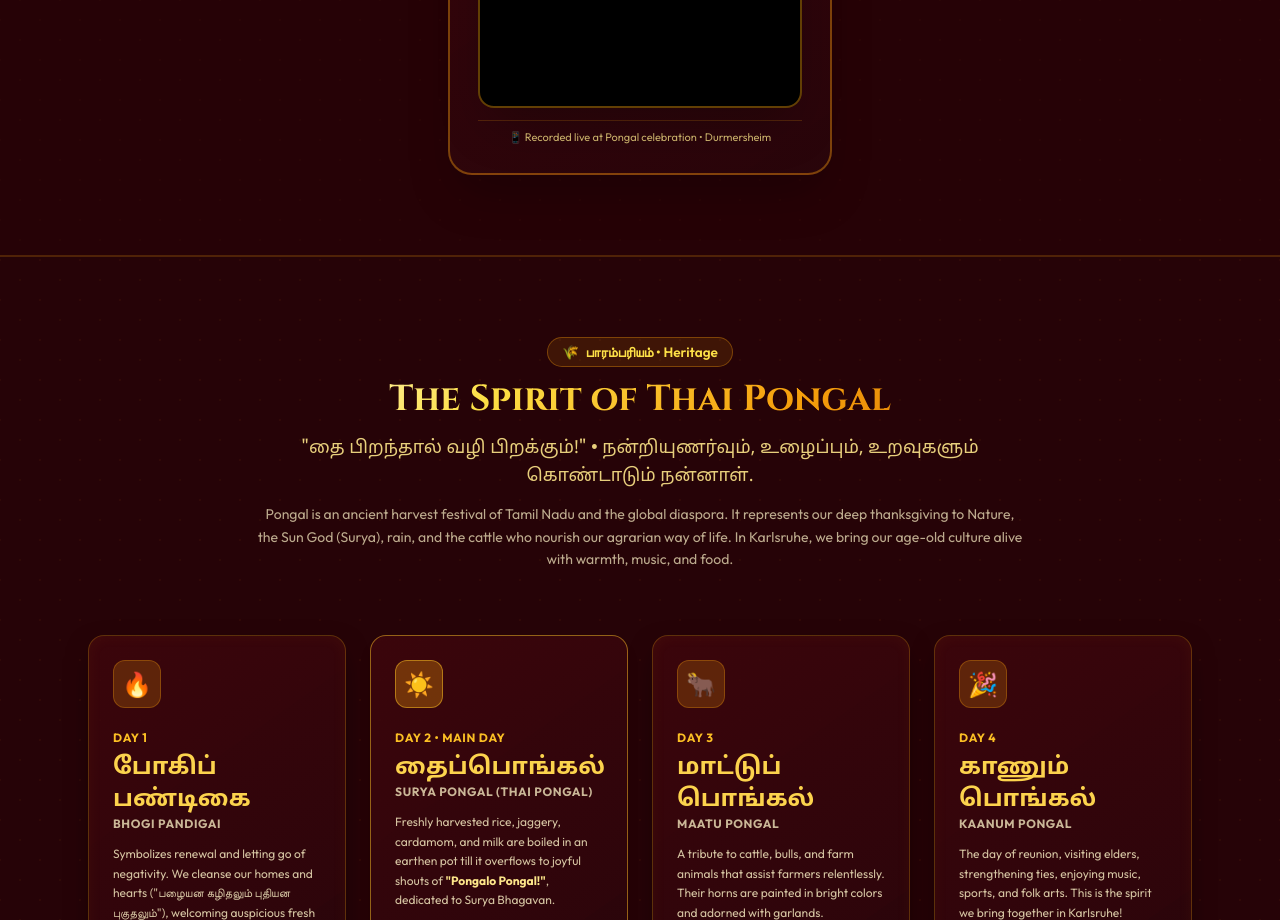
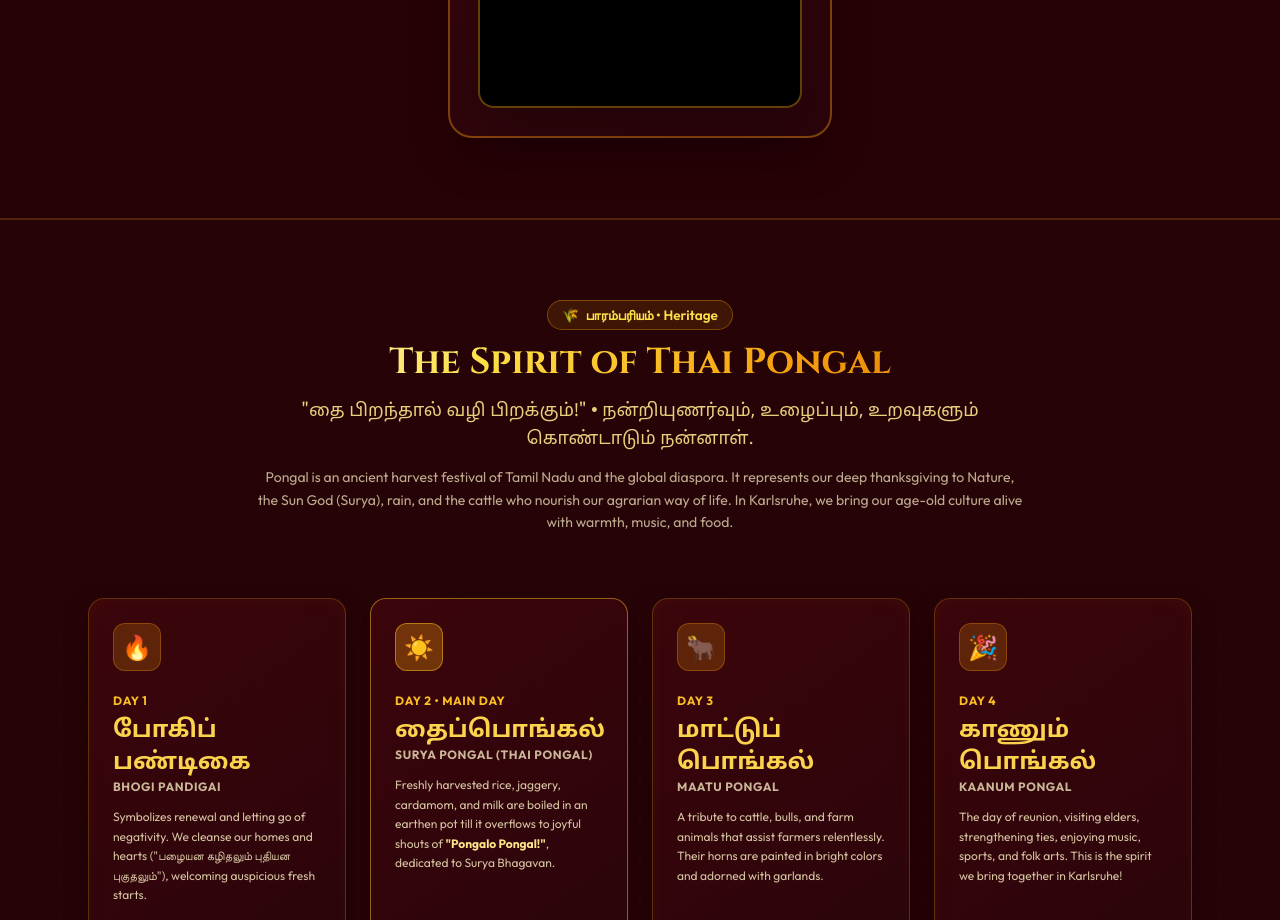
Before and after one commit to aadavankumaraguru/pongal-karlsruhe-2027, a plain HTML site: page index.html in a window 1280 px wide. Shown: the part 2540-3460 px from the top of the page. Drawn offline with nearby package versions, Linux system fonts and the light colour scheme; grey boxes are pictures that could not be loaded; a web font is replaced by a local one.

Commit message:
Removed Location

```diff
--- a/index.html
+++ b/index.html
@@ -626,13 +626,6 @@
             loading="lazy">
           </iframe>
         </div>
-
-        <!-- Video Caption -->
-        <div class="w-full mt-3 pt-2 border-t border-amber-500/20 text-center text-xs">
-          <span class="text-[11px] text-amber-200/80">
-            📱 Recorded live at Pongal celebration • Durmersheim
-          </span>
-        </div>
       </div>
 
     </div>
```
